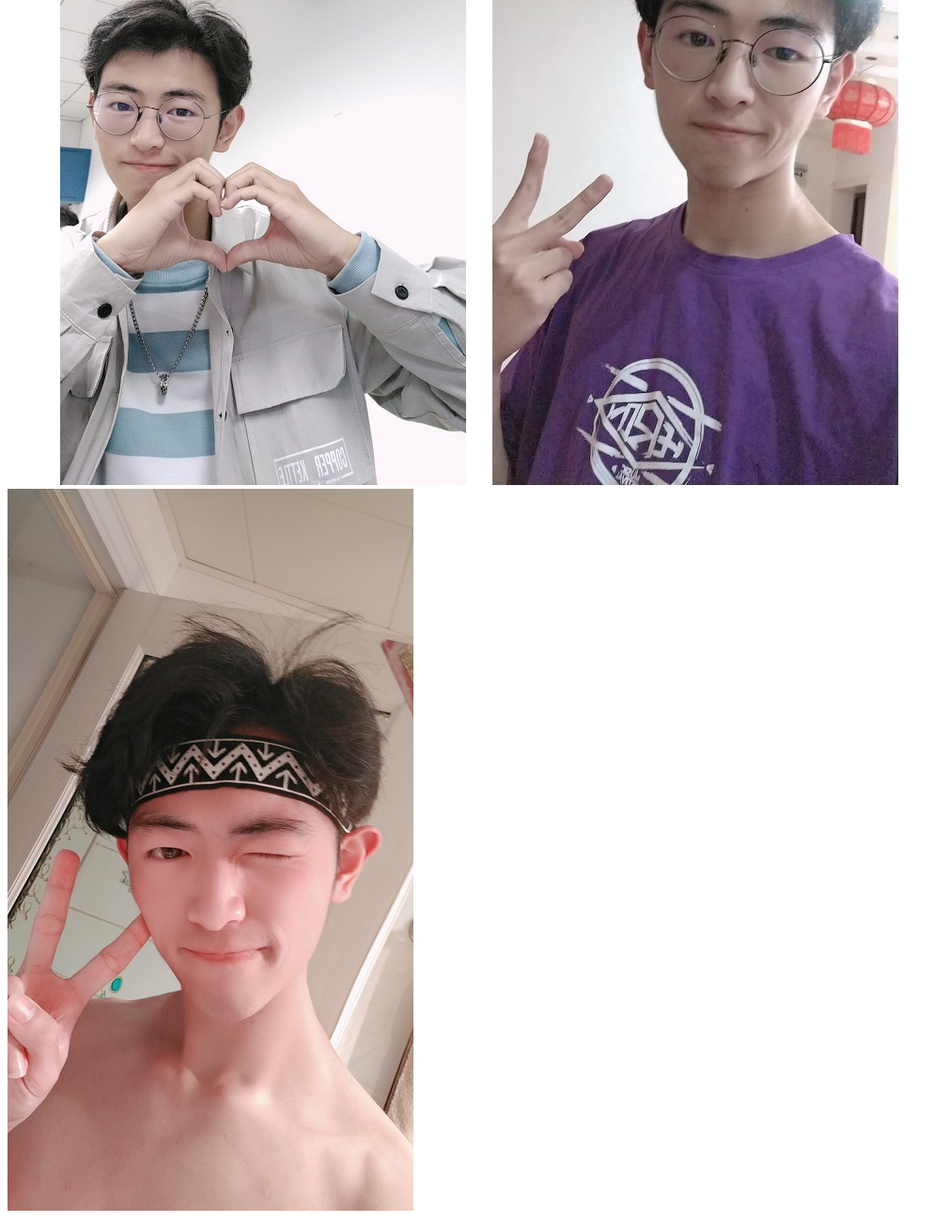
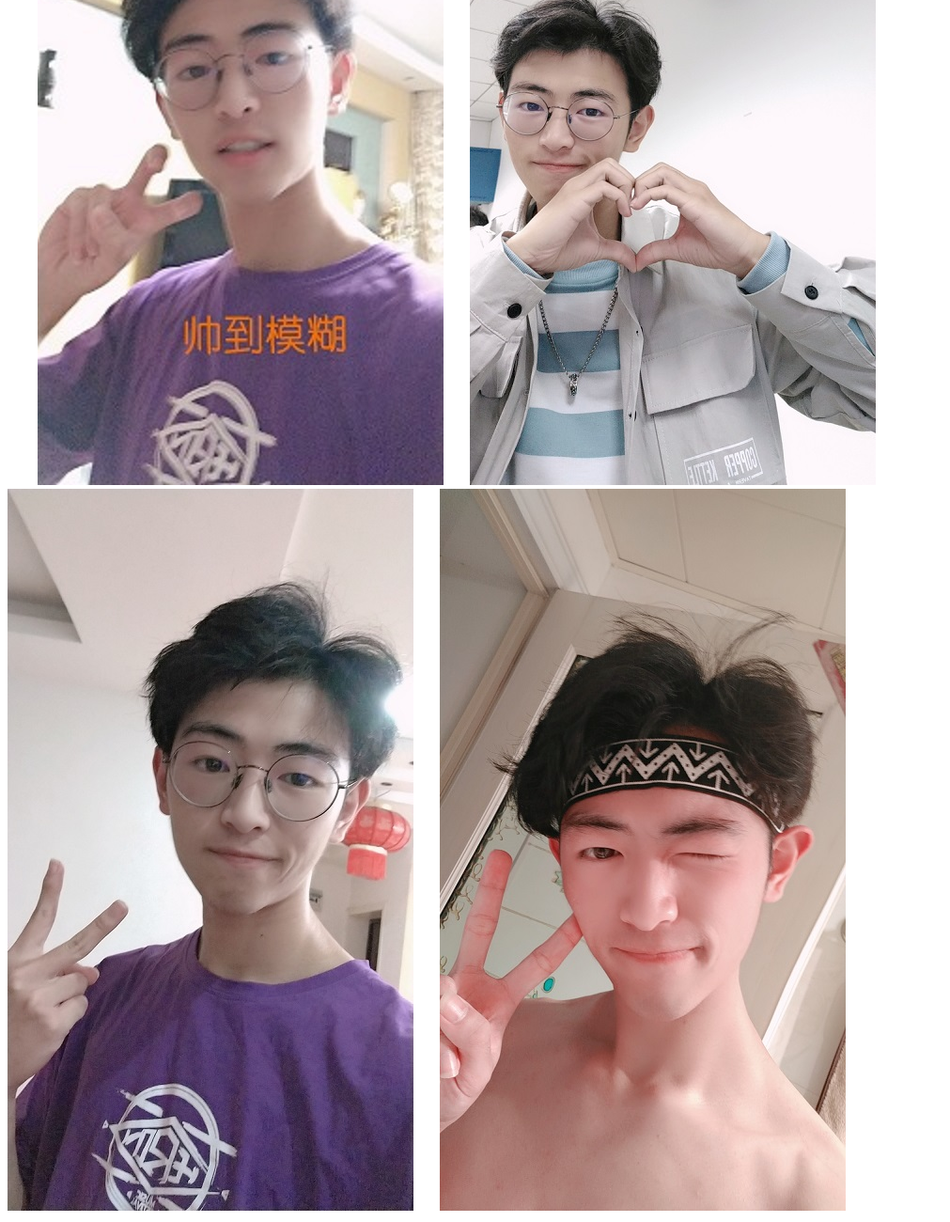
Before and after one commit to 18671583421/honghong, a plain HTML site: page index.html in a window 1280 px wide. Shown: the part 763-2063 px from the top of the page at 94% size, without its empty margins (0-1011 px from the left). Drawn offline with Linux system fonts and the light colour scheme.

Commit message:
Update index.html

```diff
--- a/index.html
+++ b/index.html
@@ -25,7 +25,7 @@
         <a target="_blank" href="http://wpa.qq.com/msgrd?v=3&uin=1015517286&site=qq&menu=yes"><img src="http://wpa.qq.com/msgrd?v=3&uin=1015517286&side=qq&menu=yes" alt="本人QQ（点击即可添加）   卑微小宏" title="点击这里给我发QQ消息"></a>
         <br>
         &nbsp;&nbsp;&nbsp;                      &nbsp&nbsp&nbsp
-        <honghong src="honghong/2.jpg" alt="2"> &nbsp&nbsp&nbsp&nbsp&nbsp
+        <img src="honghong/2.jpg" alt="2"> &nbsp&nbsp&nbsp&nbsp&nbsp
         <img src="honghong/4.jpg" alt="4"> &nbsp&nbsp&nbsp&nbsp&nbsp
         <img src="honghong/3.jpg" alt="3"> &nbsp&nbsp&nbsp&nbsp&nbsp
         <img src="honghong/6.jpg" alt="6"> &nbsp&nbsp&nbsp
```
